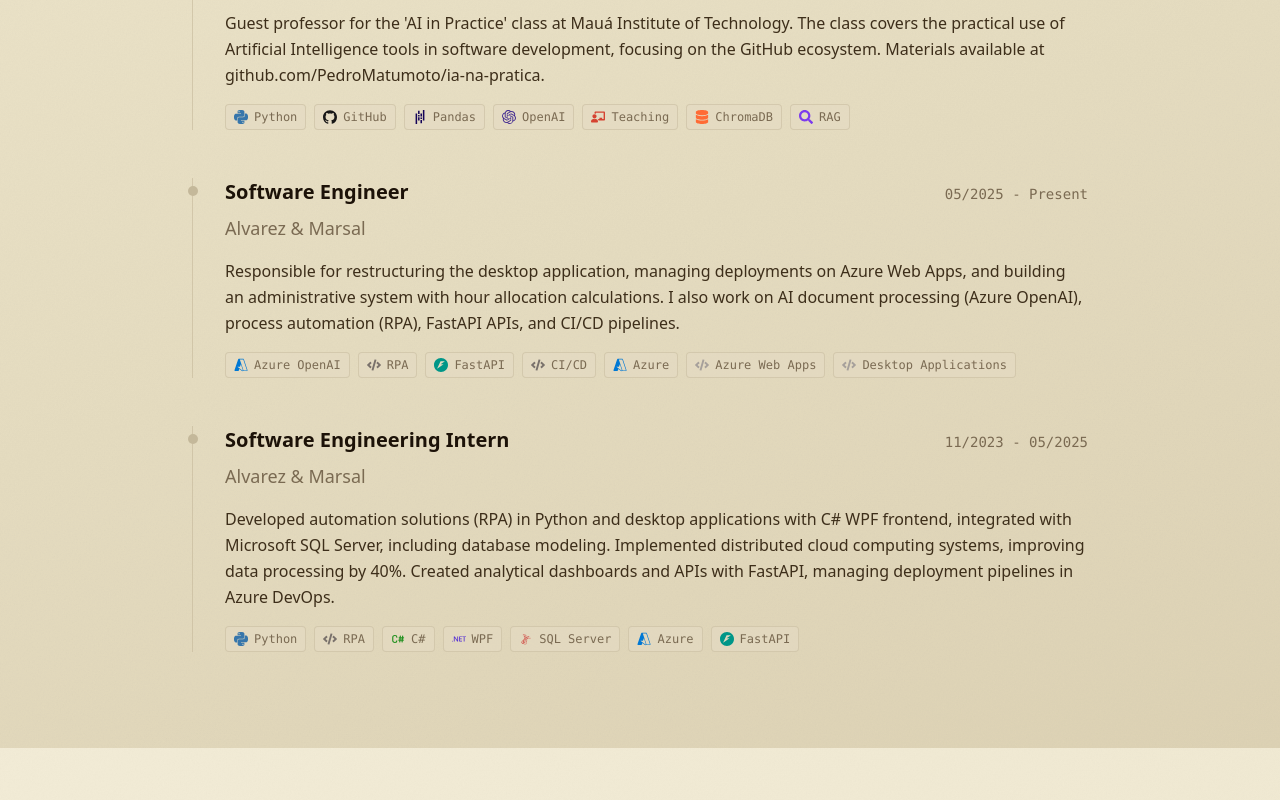
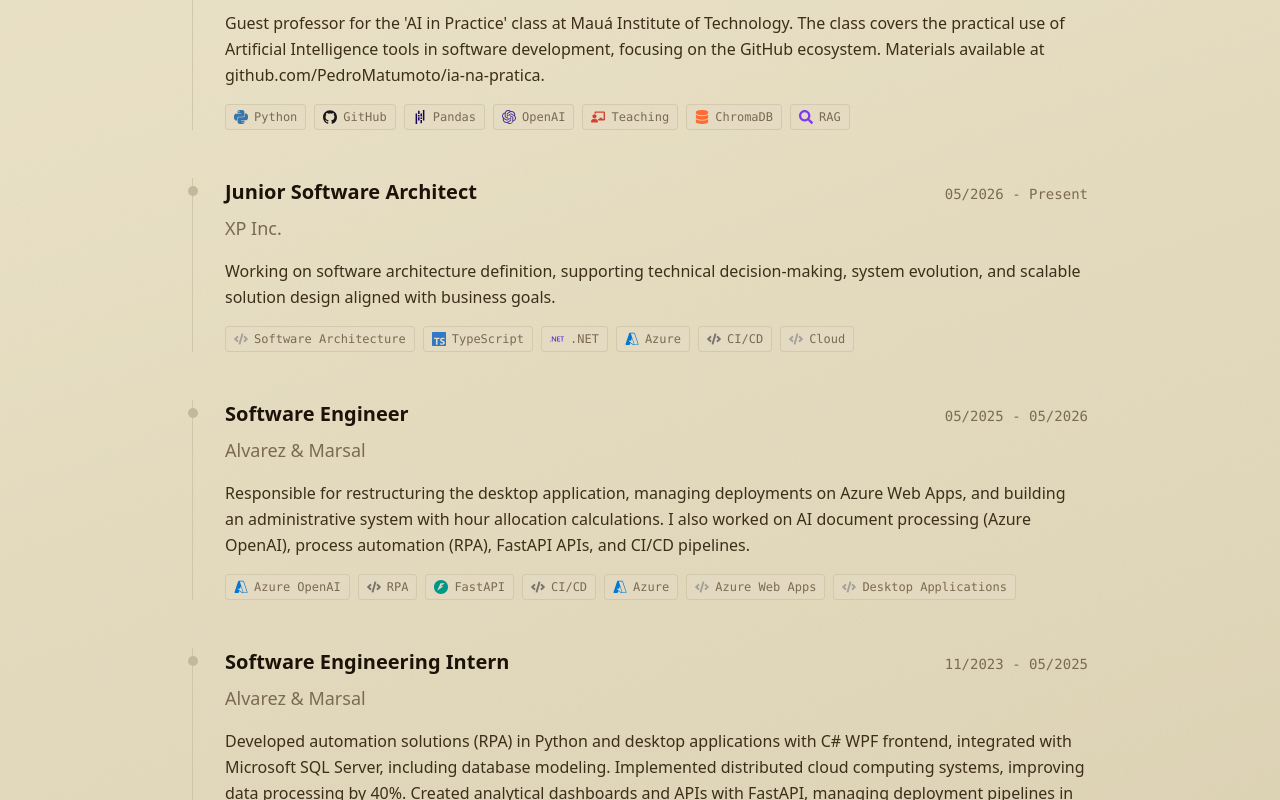
Before and after one commit to PedroMatumoto/PedroMatumoto.github.io, a Next.js app: page / in a window 1280 px wide. Shown: the part 1070-1870 px from the top of the page. Built offline with nearby package versions, Linux system fonts and the light colour scheme.

Commit message:
feat: adiciona experiência como Arquiteto de Software Jr na XP

```diff
--- a/src/data/portfolio-en.ts
+++ b/src/data/portfolio-en.ts
@@ -78,10 +78,17 @@
       technologies: ["Python", "GitHub","Pandas","OpenAI","Teaching", "ChromaDB", "RAG"],
     },
     {
+      company: "XP Inc.",
+      role: "Junior Software Architect",
+      period: "05/2026 - Present",
+      description: "Working on software architecture definition, supporting technical decision-making, system evolution, and scalable solution design aligned with business goals.",
+      technologies: ["Software Architecture", "TypeScript", ".NET", "Azure", "CI/CD", "Cloud"],
+    },
+    {
       company: "Alvarez & Marsal",
       role: "Software Engineer",
-      period: "05/2025 - Present",
-      description: "Responsible for restructuring the desktop application, managing deployments on Azure Web Apps, and building an administrative system with hour allocation calculations. I also work on AI document processing (Azure OpenAI), process automation (RPA), FastAPI APIs, and CI/CD pipelines.",
+      period: "05/2025 - 05/2026",
+      description: "Responsible for restructuring the desktop application, managing deployments on Azure Web Apps, and building an administrative system with hour allocation calculations. I also worked on AI document processing (Azure OpenAI), process automation (RPA), FastAPI APIs, and CI/CD pipelines.",
       technologies: ["Azure OpenAI", "RPA", "FastAPI", "CI/CD", "Azure", "Azure Web Apps", "Desktop Applications"],
     },
     {
--- a/src/data/portfolio.ts
+++ b/src/data/portfolio.ts
@@ -77,10 +77,17 @@
       technologies: ["Python", "GitHub Copilot", "AI Tools", "GitHub"],
     },
     {
+      company: "XP",
+      role: "Arquiteto de Software Jr",
+      period: "05/2026 - Presente",
+      description: "Atuo na definição de arquitetura de software, apoiando decisões técnicas, evolução de sistemas e construção de soluções escaláveis alinhadas aos objetivos de negócio.",
+      technologies: ["Software Architecture", "TypeScript", "Python", "Azure", "CI/CD", "Cloud"],
+    },
+    {
       company: "Alvarez & Marsal",
       role: "Engenheiro de Software",
-      period: "05/2025 - Presente",
-      description: "Responsável pela reestruturação da aplicação desktop, deploys nos Azure Web Apps e desenvolvimento de sistema administrativo com cálculo de alocação de horas. Também atuo em processamento de documentos com IA (Azure OpenAI), automação de processos (RPA), APIs com FastAPI e pipelines de CI/CD.",
+      period: "05/2025 - 05/2026",
+      description: "Responsável pela reestruturação da aplicação desktop, deploys nos Azure Web Apps e desenvolvimento de sistema administrativo com cálculo de alocação de horas. Também atuei em processamento de documentos com IA (Azure OpenAI), automação de processos (RPA), APIs com FastAPI e pipelines de CI/CD.",
       technologies: ["Azure OpenAI", "RPA", "FastAPI", "CI/CD", "Azure", "Azure Web Apps", "Desktop Applications"],
     },
     {
```
